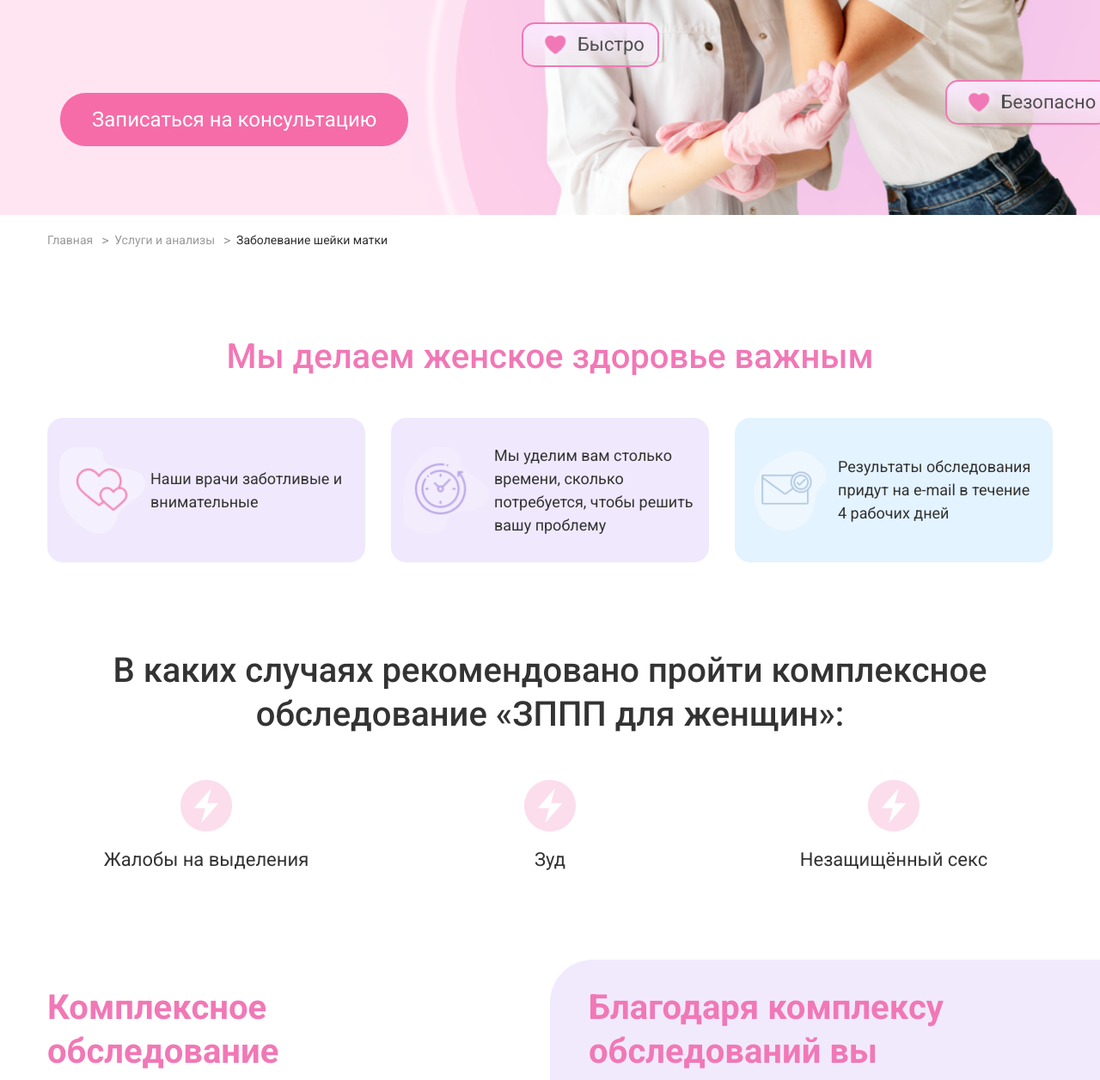
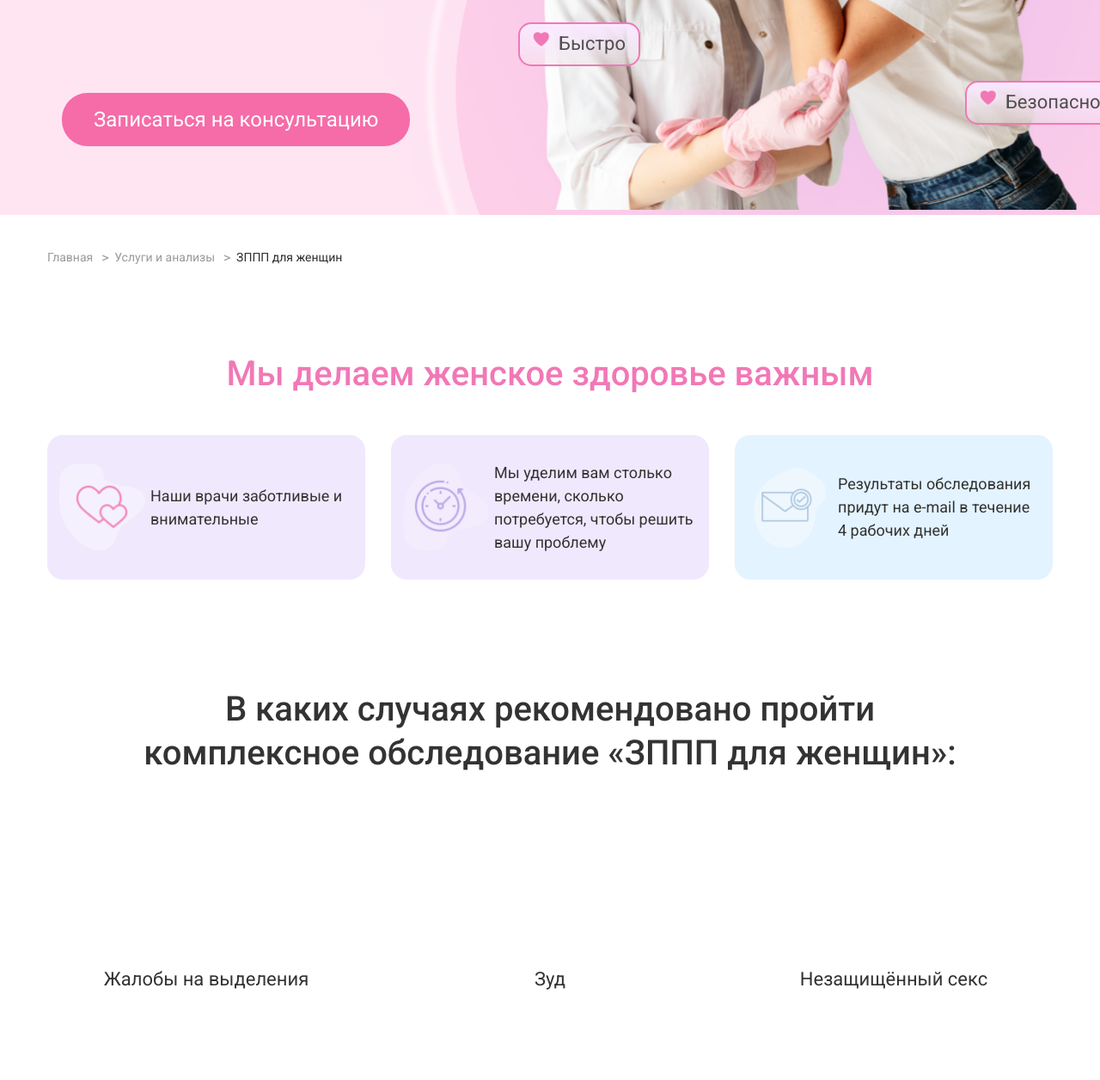
Before and after one commit to altnic/medoklend2, a plain HTML site: page index.html in a window 1280 px wide. Shown: the part 607-1863 px from the top of the page at 86% size. Drawn offline with nearby package versions, Linux system fonts and the light colour scheme; a script that the page names is missing.

Commit message:
feat: fix 2

```diff
--- a/index.html
+++ b/index.html
@@ -118,7 +118,7 @@
 				</li>
 				<li class="breadcrumbs__list-item">
 					<p class="breadcrumbs__item-link breadcrumbs__item-link--active">
-						Заболевание шейки матки
+						ЗППП для женщин
 					</p>
 				</li>
 			</ul>
--- a/styles/main.css
+++ b/styles/main.css
@@ -529,7 +529,7 @@ input {
   border-radius: 30px;
 }
 .breadcrumbs {
-  padding-top: 20px;
+  padding-top: 40px;
   padding-bottom: 50px;
 }
 
@@ -595,7 +595,7 @@ input {
 
 .welcome__wrapper {
   max-width: 1310px;
-  padding: 0 10px;
+  padding: 0 5px;
   margin: 0 auto;
 }
 
@@ -613,7 +613,7 @@ input {
 
 .welcome__content {
   max-width: 405px;
-  margin-left: 60px;
+  margin-left: 67px;
   padding-top: 145px;
 }
 
@@ -655,7 +655,7 @@ input {
   font-size: clamp(24px, 3.5vw, 38px);
   line-height: 1.2;
   color: #4f4f4f;
-  margin-right: 20px;
+  margin-right: 25px;
 }
 
 .price-old {
@@ -668,7 +668,7 @@ input {
 }
 
 .welcome .btn-position {
-  margin-left: 60px;
+  margin-left: 67px;
 }
 
 .welcome .btn-sign-up {
@@ -691,7 +691,7 @@ input {
   background-image: url("../img/gerl3.png");
   background-position: center;
   background-repeat: no-repeat;
-  background-size: 790px 658px;
+  background-size: 790px 645px;
 }
 
 .img-block__content {
@@ -716,6 +716,8 @@ input {
   font-size: 22px;
   line-height: 1.2;
   color: #4f4f4f;
+  position: relative;
+  padding-left: 30px;
 }
 .img-block__text span {
   display: block;
@@ -726,12 +728,15 @@ input {
   content: "";
   color: #b5c9ee;
   margin-right: 3px;
-  width: 45px;
-  height: 28px;
+  width: 34px;
+  height: 21px;
   background-image: url("../img/live3.png");
   background-repeat: no-repeat;
   background-position: center;
   background-size: cover;
+  position: absolute;
+  left: -7px;
+  top: -3px;
 }
 
 .popup_position {
@@ -819,17 +824,20 @@ input {
 }
 
 .cases {
-  padding-top: 50px;
+  padding-top: 75px;
   padding-bottom: 50px;
 }
 
 .cases__title {
+  max-width: 985px;
   font-weight: 500;
   font-size: clamp(24px, 3.5vw, 40px);
   line-height: 1.29;
   text-align: center;
   color: #333333;
   margin-bottom: clamp(25px, 4.5vw, 50px);
+  margin-left: auto;
+  margin-right: auto;
 }
 
 .cases__list {
@@ -845,6 +853,8 @@ input {
   -ms-flex-pack: center;
   justify-content: center;
   gap: 30px;
+  padding-top: 170px;
+  padding-bottom: 170px;
 }
 
 .cases__list-item {
@@ -869,23 +879,6 @@ input {
 
 .cases__list-item:nth-child(5) span {
   width: 270px;
-}
-
-.cases__list-item--icon::before {
-  -webkit-box-flex: 0;
-  -ms-flex: 0 0 auto;
-  flex: 0 0 auto;
-  display: block;
-  content: "";
-  width: 60px;
-  height: 60px;
-  background-image: url("../img/cases-icon.png");
-  background-position: center;
-  background-repeat: no-repeat;
-  background-size: cover;
-  margin-bottom: 16px;
-  margin-left: auto;
-  margin-right: auto;
 }
 .reproductive {
   padding-top: 50px;
@@ -921,7 +914,7 @@ input {
   margin: 0 auto;
 }
 .program {
-  padding-top: 50px;
+  padding-top: 125px;
   padding-bottom: 50px;
 }
 
@@ -983,7 +976,8 @@ input {
 .program__column-right {
   margin-top: 30px;
   margin-bottom: 30px;
-  margin-left: 25px;
+  margin-left: 63px;
+  width: 100%;
 }
 
 .program__title {
@@ -1033,7 +1027,7 @@ input {
 
 .program-list-action {
   list-style-type: disc;
-  padding-left: 15px;
+  padding-left: 40px;
 }
 
 .program-list-action__item {
@@ -1047,7 +1041,7 @@ input {
 }
 
 .program-list-action__item:not(:last-child) {
-  margin-bottom: 10px;
+  margin-bottom: 3px;
 }
 
 .program__column-right .program__title {
@@ -1070,6 +1064,10 @@ input {
 
 .promo-group__list-item:not(:last-child) {
   margin-bottom: 5px;
+}
+
+.program__column-right .program-list-action {
+  padding-left: 35px;
 }
 .footer {
   margin: 50px 0 40px;
@@ -1240,9 +1238,6 @@ input {
   .img-block__text::before {
     width: 36px;
   }
-  .img-block__content {
-    padding: 10px 10px;
-  }
   .cases__list {
     -ms-grid-columns: 1fr;
     grid-template-columns: 1fr;
```
Also changed, not shown: 1 other file.
